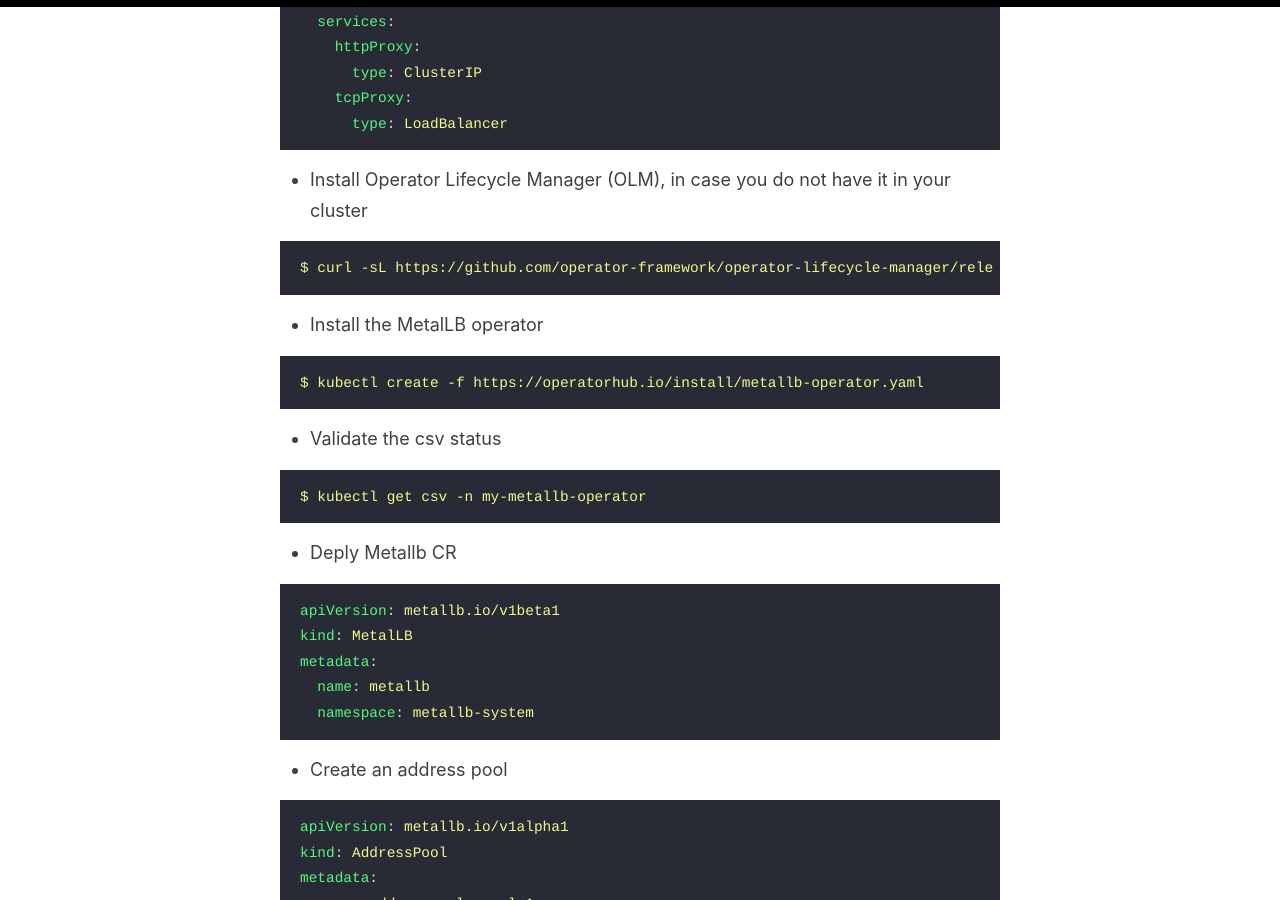
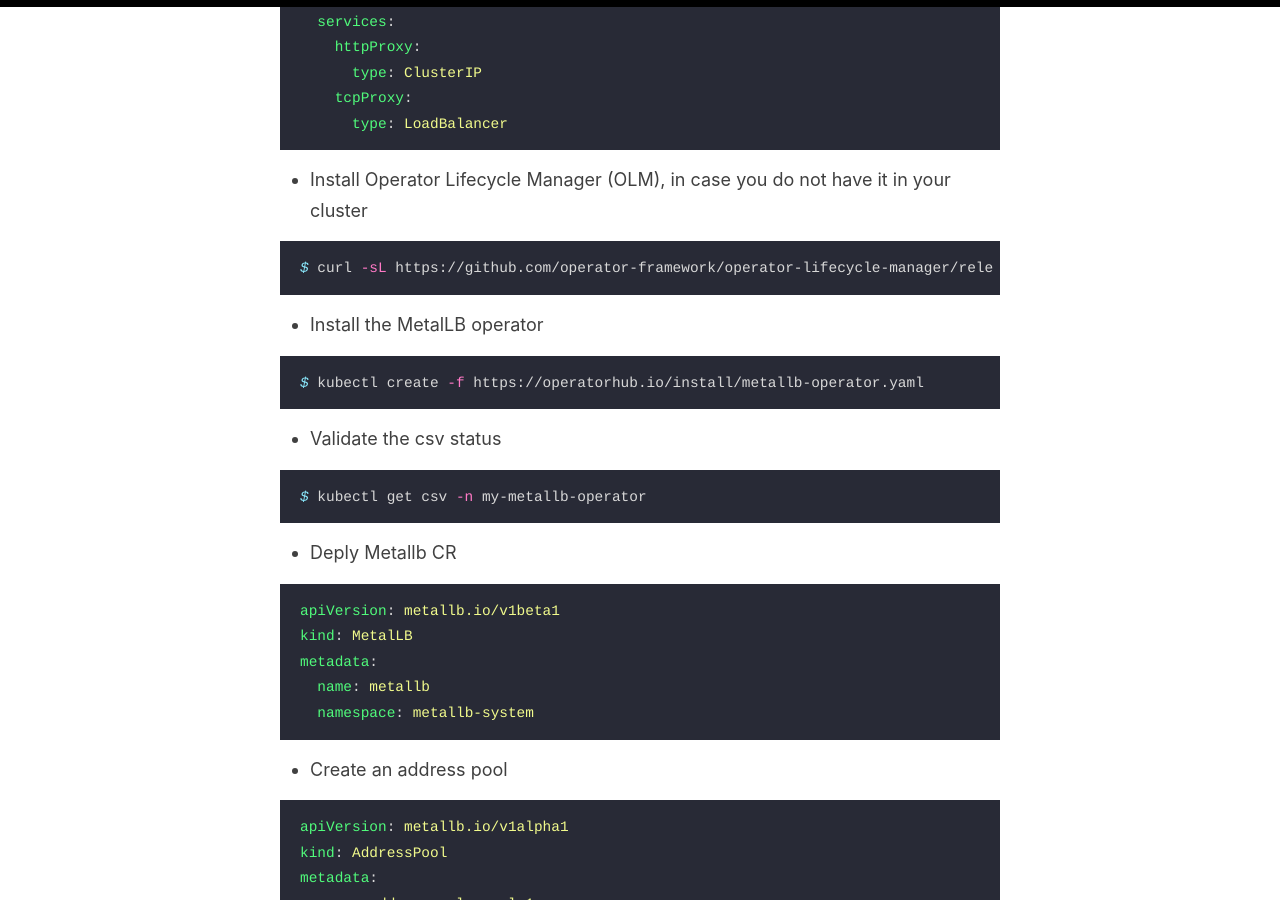
Before and after one commit to RashidAljohani/localhost, a Jekyll site: the page built from _posts/2022-02-19-run-aspera-on-non-load-balancer-cluster.md, in a window 1280 px wide and 900 px high, scrolled down 3068 px. Built offline with Jekyll 4.4.1, drawn with Linux system fonts in a browser that asks for light colours; comment, search, counter and statistics services are not loaded.

Commit message:
fix schema

````diff
--- a/_posts/2022-02-19-run-aspera-on-non-load-balancer-cluster.md
+++ b/_posts/2022-02-19-run-aspera-on-non-load-balancer-cluster.md
@@ -47,6 +47,7 @@
 1. **MetalLB**: is the Schema for the metallbs API
 2. **AddressPool**: is a list of IP address ranges over which `MetalLB` has authority.
 
+
 ## Steps
 
 * Creat Aspera HSTS CR
@@ -87,19 +88,19 @@
 
 * Install Operator Lifecycle Manager (OLM), in case you do not have it in your cluster
 
-```yaml
+```bash
 $ curl -sL https://github.com/operator-framework/operator-lifecycle-manager/releases/download/v0.20.0/install.sh | bash -s v0.20.0
 ```
 
 * Install the MetalLB operator
 
-```yaml
+```bash
 $ kubectl create -f https://operatorhub.io/install/metallb-operator.yaml
 ```
 
 * Validate the csv status
 
-```yaml
+```bash
 $ kubectl get csv -n my-metallb-operator
 ```
 
````
Also changed, not shown: _posts/2022-02-17-deploy-mq-cluster-across-multicloud.md (+1 -1 lines).
